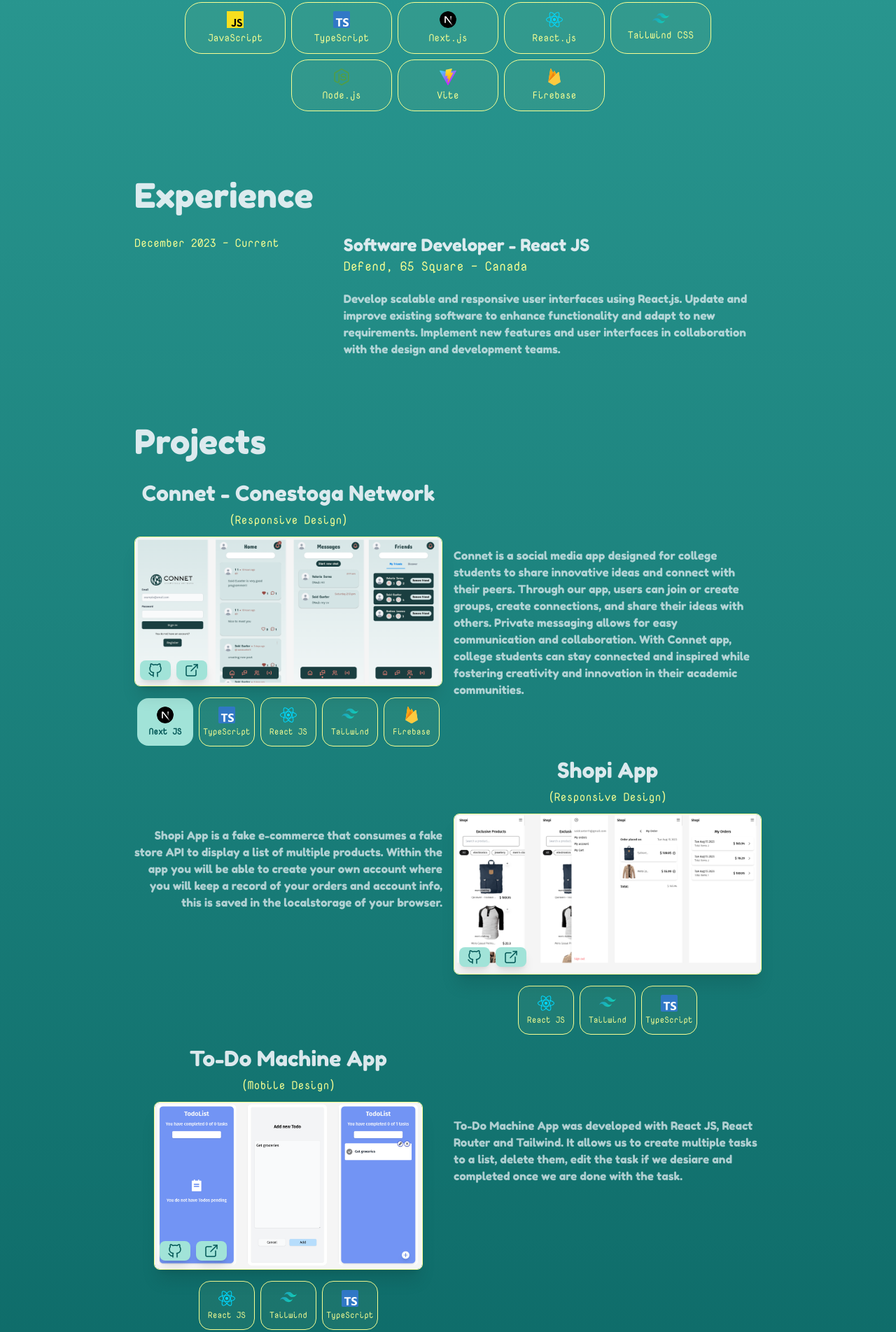
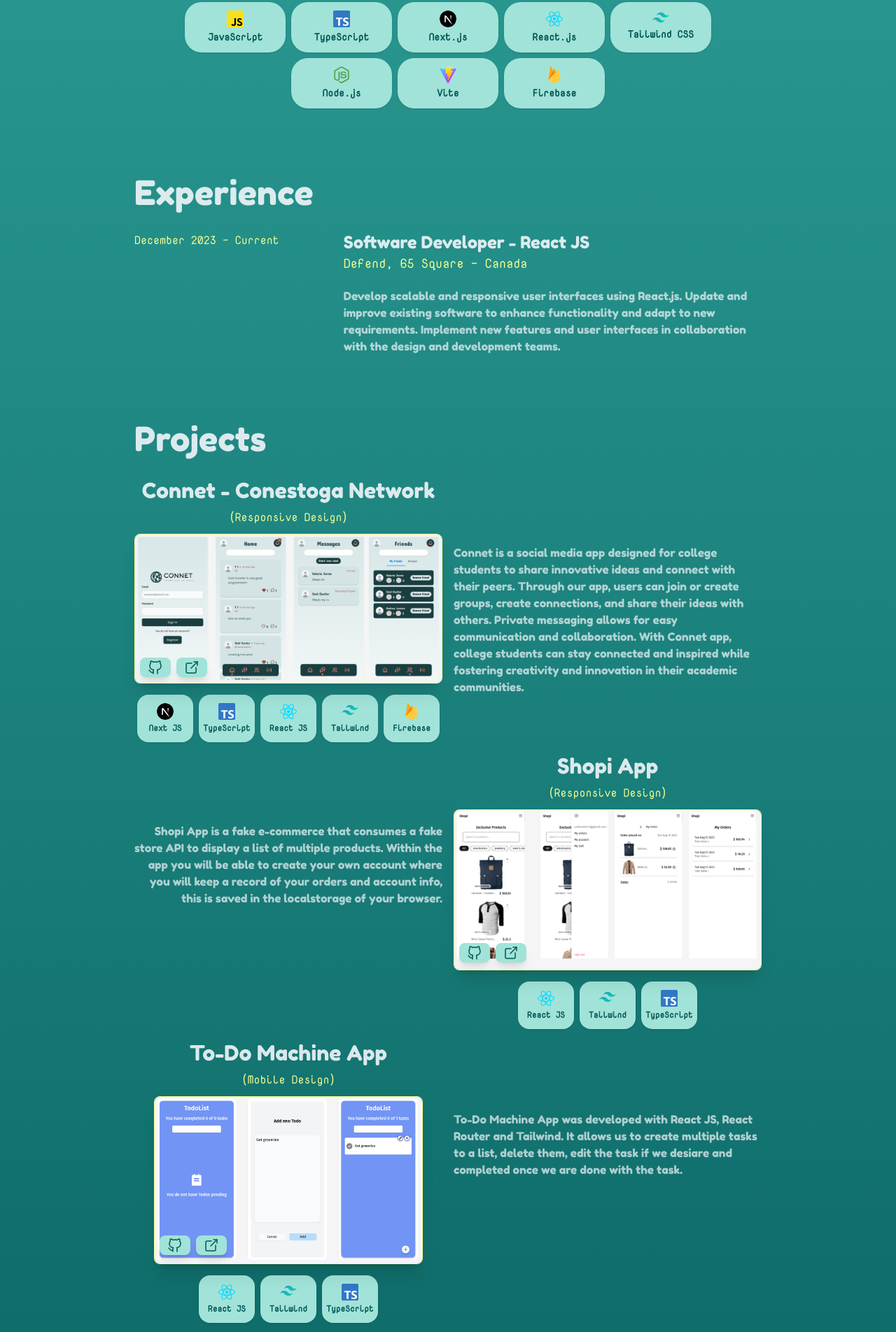
Before and after one commit to saidcueter11/portfolio, a website built with Vite: page index.html in a window 1280 px wide. Shown: the part 1177-3081 px from the top of the page at 70% size. Built offline with nearby package versions, Linux system fonts and the light colour scheme.

Commit message:
Changed containers for technologies

```diff
--- a/index.html
+++ b/index.html
@@ -121,51 +121,51 @@
       <!-- List of technologies -->
       <div class="flex gap-2 flex-wrap justify-center">
         <div
-          class="px-2 py-3 bg-yellow-ligth/5 w-36 border border-yellow-ligth rounded-3xl flex flex-col items-center gap-1 justify-self-center">
+          class="px-2 py-3 w-36 bg-blue-clear shadow rounded-3xl flex flex-col items-center gap-1 justify-self-center">
           <img src="public/img/javascript.svg" alt="">
-          <p class="font-nova-mono text-yellow-ligth text-sm">JavaScript</p>
+          <p class="font-nova-mono font-bold text-green-teal-dark text-sm">JavaScript</p>
         </div>
 
         <div
-          class="px-2 py-3 bg-yellow-ligth/5 w-36 border border-yellow-ligth rounded-3xl flex flex-col items-center gap-1 justify-self-center">
+          class="px-2 py-3 w-36 bg-blue-clear shadow rounded-3xl flex flex-col items-center gap-1 justify-self-center">
           <img src="public/img/typescript-icon.svg" alt="">
-          <p class="font-nova-mono text-yellow-ligth text-sm">TypeScript</p>
+          <p class="font-nova-mono font-bold text-green-teal-dark text-sm">TypeScript</p>
         </div>
 
         <div
-          class="px-2 py-3 bg-yellow-ligth/5 w-36 border border-yellow-ligth rounded-3xl flex flex-col items-center gap-1 justify-self-center">
+          class="px-2 py-3 w-36 bg-blue-clear shadow rounded-3xl flex flex-col items-center gap-1 justify-self-center">
           <img src="public/img/nextjs-icon.svg" alt="">
-          <p class="font-nova-mono text-yellow-ligth text-sm">Next.js</p>
+          <p class="font-nova-mono font-bold text-green-teal-dark text-sm">Next.js</p>
         </div>
 
         <div
-          class="px-2 py-3 bg-yellow-ligth/5 w-36 border border-yellow-ligth rounded-3xl flex flex-col items-center gap-1 justify-self-center">
+          class="px-2 py-3 w-36 bg-blue-clear shadow rounded-3xl flex flex-col items-center gap-1 justify-self-center">
           <img src="public/img/react.svg" alt="">
-          <p class="font-nova-mono text-yellow-ligth text-sm">React.js</p>
+          <p class="font-nova-mono font-bold text-green-teal-dark text-sm">React.js</p>
         </div>
 
         <div
-          class="px-2 py-3 bg-yellow-ligth/5 w-36 border border-yellow-ligth rounded-3xl flex flex-col items-center gap-1 justify-self-center">
+          class="px-2 py-3 w-36 bg-blue-clear shadow rounded-3xl flex flex-col items-center gap-1 justify-self-center">
           <img src="public/img/tailwindcss-icon.svg" alt="">
-          <p class="font-nova-mono text-yellow-ligth text-sm">Tailwind CSS</p>
+          <p class="font-nova-mono font-bold text-green-teal-dark text-sm">Tailwind CSS</p>
         </div>
 
         <div
-          class="px-2 py-3 bg-yellow-ligth/5 w-36 border border-yellow-ligth rounded-3xl flex flex-col items-center gap-1 justify-self-center">
+          class="px-2 py-3 w-36 bg-blue-clear shadow rounded-3xl flex flex-col items-center gap-1 justify-self-center">
           <img src="public/img/nodejs-icon.svg" alt="">
-          <p class="font-nova-mono text-yellow-ligth text-sm">Node.js</p>
+          <p class="font-nova-mono font-bold text-green-teal-dark text-sm">Node.js</p>
         </div>
 
         <div
-          class="px-2 py-3 bg-yellow-ligth/5 w-36 border border-yellow-ligth rounded-3xl flex flex-col items-center gap-1 justify-self-center">
+          class="px-2 py-3 w-36 bg-blue-clear shadow rounded-3xl flex flex-col items-center gap-1 justify-self-center">
           <img src="public/img/vite.svg" alt="">
-          <p class="font-nova-mono text-yellow-ligth text-sm">Vite</p>
+          <p class="font-nova-mono font-bold text-green-teal-dark text-sm">Vite</p>
         </div>
 
         <div
-          class="px-2 py-3 bg-yellow-ligth/5 w-36 border border-yellow-ligth rounded-3xl flex flex-col items-center gap-1 justify-self-center">
+          class="px-2 py-3 w-36 bg-blue-clear shadow rounded-3xl flex flex-col items-center gap-1 justify-self-center">
           <img src="public/img/firebase.svg" alt="">
-          <p class="font-nova-mono text-yellow-ligth text-sm">Firebase</p>
+          <p class="font-nova-mono font-bold text-green-teal-dark text-sm">Firebase</p>
         </div>
 
       </div>
@@ -238,32 +238,32 @@
         <!-- List of Technologies -->
         <div class="w-full flex flex-wrap gap-2 items-center justify-center pt-5 md:p-0">
           <div
-            class="px-2 py-3 bg-blue-clear w-20  rounded-2xl flex flex-col items-center gap-1 justify-self-center">
+            class="px-2 py-3 bg-blue-clear w-20 rounded-2xl flex flex-col items-center gap-1 justify-self-center shadow">
             <img src="public/img/nextjs-icon.svg" alt="">
             <p class="font-nova-mono text-green-teal-dark font-bold text-xs text-center">Next JS</p>
           </div>
           <div
-            class="px-2 py-3 bg-yellow-ligth/5 w-20 border border-yellow-ligth rounded-2xl flex flex-col items-center gap-1 justify-self-center">
+            class="px-2 py-3 bg-blue-clear w-20 rounded-2xl flex flex-col items-center gap-1 justify-self-center shadow">
             <img src="public/img/typescript-icon.svg" alt="">
-            <p class="font-nova-mono text-yellow-ligth text-xs text-center">TypeScript</p>
+            <p class="font-nova-mono text-green-teal-dark font-bold text-xs text-center">TypeScript</p>
 
           </div>
           <div
-            class="px-2 py-3 bg-yellow-ligth/5 w-20 border border-yellow-ligth rounded-2xl flex flex-col items-center gap-1 justify-self-center">
+            class="px-2 py-3 bg-blue-clear w-20 rounded-2xl flex flex-col items-center gap-1 justify-self-center shadow">
             <img src="public/img/react.svg" alt="">
-            <p class="font-nova-mono text-yellow-ligth text-xs text-center">React JS</p>
+            <p class="font-nova-mono text-green-teal-dark font-bold text-xs text-center">React JS</p>
           </div>
           <div
-            class="px-2 py-3 bg-yellow-ligth/5 w-20 border border-yellow-ligth rounded-2xl flex flex-col items-center gap-2 justify-self-center">
+            class="px-2 py-3 bg-blue-clear w-20 rounded-2xl flex flex-col items-center gap-2 justify-self-center shadow">
             <img src="public/img/tailwindcss-icon.svg" alt="">
-            <p class="font-nova-mono text-yellow-ligth text-xs text-center">Tailwind</p>
+            <p class="font-nova-mono text-green-teal-dark font-bold text-xs text-center">Tailwind</p>
 
           </div>
 
           <div
-            class="px-2 py-3 bg-yellow-ligth/5 w-20 border border-yellow-ligth rounded-2xl flex flex-col items-center gap-1 justify-self-center">
+            class="px-2 py-3 bg-blue-clear w-20 rounded-2xl flex flex-col items-center gap-1 justify-self-center shadow">
             <img src="public/img/firebase.svg" alt="">
-            <p class="font-nova-mono text-yellow-ligth text-xs text-center">Firebase</p>
+            <p class="font-nova-mono text-green-teal-dark font-bold text-xs text-center">Firebase</p>
 
           </div>
         </div>
@@ -302,20 +302,20 @@
         <!-- List of Technologies -->
         <div class="w-full flex items-center gap-2 justify-center pt-5 md:p-0">
           <div
-            class="px-2 py-3 bg-yellow-ligth/5 w-20 border border-yellow-ligth rounded-2xl flex flex-col items-center gap-1 justify-self-center h-full">
+            class="px-2 py-3 w-20 bg-blue-clear rounded-2xl flex flex-col items-center gap-1 justify-self-center shadow h-full">
             <img src="public/img/react.svg" alt="">
-            <p class="font-nova-mono text-yellow-ligth text-xs text-center">React JS</p>
+            <p class="font-nova-mono text-green-teal-dark font-bold text-xs text-center">React JS</p>
           </div>
           <div
-            class="px-2 py-3 bg-yellow-ligth/5 w-20 border border-yellow-ligth rounded-2xl flex flex-col items-center gap-2 justify-self-center">
+            class="px-2 py-3 w-20 bg-blue-clear rounded-2xl flex flex-col items-center gap-2 justify-self-center shadow">
             <img src="public/img/tailwindcss-icon.svg" alt="">
-            <p class="font-nova-mono text-yellow-ligth text-xs text-center">Tailwind</p>
+            <p class="font-nova-mono text-green-teal-dark font-bold text-xs text-center">Tailwind</p>
 
           </div>
           <div
-            class="px-2 py-3 bg-yellow-ligth/5 w-20 border border-yellow-ligth rounded-2xl flex flex-col items-center gap-1 justify-self-center">
+            class="px-2 py-3 w-20 bg-blue-clear rounded-2xl flex flex-col items-center gap-1 justify-self-center shadow">
             <img src="public/img/typescript-icon.svg" alt="">
-            <p class="font-nova-mono text-yellow-ligth text-xs text-center">TypeScript</p>
+            <p class="font-nova-mono text-green-teal-dark font-bold text-xs text-center">TypeScript</p>
 
           </div>
         </div>
@@ -360,20 +360,20 @@
         <!-- List of Technologies -->
         <div class="w-full flex items-center gap-2 justify-center pt-5 md:p-0">
           <div
-            class="px-2 py-3 bg-yellow-ligth/5 w-20 border border-yellow-ligth rounded-2xl flex flex-col items-center gap-1 justify-self-center h-full">
+            class="px-2 py-3 w-20 bg-blue-clear rounded-2xl flex flex-col items-center gap-1 justify-self-center shadow h-full">
             <img src="public/img/react.svg" alt="">
-            <p class="font-nova-mono text-yellow-ligth text-xs text-center">React JS</p>
+            <p class="font-nova-mono text-green-teal-dark font-bold text-xs text-center">React JS</p>
           </div>
           <div
-            class="px-2 py-3 bg-yellow-ligth/5 w-20 border border-yellow-ligth rounded-2xl flex flex-col items-center gap-2 justify-self-center">
+            class="px-2 py-3 w-20 bg-blue-clear rounded-2xl flex flex-col items-center gap-2 justify-self-center shadow">
             <img src="public/img/tailwindcss-icon.svg" alt="">
-            <p class="font-nova-mono text-yellow-ligth text-xs text-center">Tailwind</p>
+            <p class="font-nova-mono font-bold text-green-teal-dark text-xs text-center">Tailwind</p>
 
           </div>
           <div
-            class="px-2 py-3 bg-yellow-ligth/5 w-20 border border-yellow-ligth rounded-2xl flex flex-col items-center gap-1 justify-self-center">
+            class="px-2 py-3 w-20 bg-blue-clear rounded-2xl flex flex-col items-center gap-1 justify-self-center shadow">
             <img src="public/img/typescript-icon.svg" alt="">
-            <p class="font-nova-mono text-yellow-ligth text-xs text-center">TypeScript</p>
+            <p class="font-nova-mono font-bold text-green-teal-dark text-xs text-center">TypeScript</p>
 
           </div>
         </div>
@@ -418,20 +418,20 @@
         <!-- List of Technologies -->
         <div class="w-full flex items-center justify-center gap-2 pt-5 md:p-0">
           <div
-            class="px-2 py-3 bg-yellow-ligth/5 w-20 border border-yellow-ligth rounded-2xl flex flex-col items-center gap-1 justify-self-center h-full">
+            class="px-2 py-3 w-20 bg-blue-clear rounded-2xl flex flex-col items-center gap-1 justify-self-center shadow h-full">
             <img src="public/img/react.svg" alt="">
-            <p class="font-nova-mono text-yellow-ligth text-xs text-center">React JS</p>
+            <p class="font-nova-mono text-green-teal-dark font-bold text-xs text-center">React JS</p>
           </div>
           <div
-            class="px-2 py-3 bg-yellow-ligth/5 w-20 border border-yellow-ligth rounded-2xl flex flex-col items-center gap-2 justify-self-center">
+            class="px-2 py-3 w-20 bg-blue-clear rounded-2xl flex flex-col items-center gap-2 justify-self-center shadow">
             <img src="public/img/tailwindcss-icon.svg" alt="">
-            <p class="font-nova-mono text-yellow-ligth text-xs text-center">Tailwind</p>
+            <p class="font-nova-mono text-green-teal-dark font-bold text-xs text-center">Tailwind</p>
 
           </div>
           <div
-            class="px-2 py-3 bg-yellow-ligth/5 w-20 border border-yellow-ligth rounded-2xl flex flex-col items-center gap-1 justify-self-center">
+            class="px-2 py-3 w-20 bg-blue-clear rounded-2xl flex flex-col items-center gap-1 justify-self-center shadow">
             <img src="public/img/typescript-icon.svg" alt="">
-            <p class="font-nova-mono text-yellow-ligth text-xs text-center">TypeScript</p>
+            <p class="font-nova-mono text-green-teal-dark font-bold text-xs text-center">TypeScript</p>
 
           </div>
         </div>
--- a/src/main.js
+++ b/src/main.js
@@ -62,8 +62,9 @@ const headerToggle = () => {
   }
 
   // Top of the screen
-  if (window.scrollY <= 5) {
+  if (window.scrollY <= 300) {
     header?.classList.remove('shadow-lg')
+    header?.classList.remove('opacity-0')
     header?.classList.remove('backdrop-blur')
     header?.classList.remove('bg-green-teal-dark/90')
   }
```
Also changed, not shown: public/output.css.
